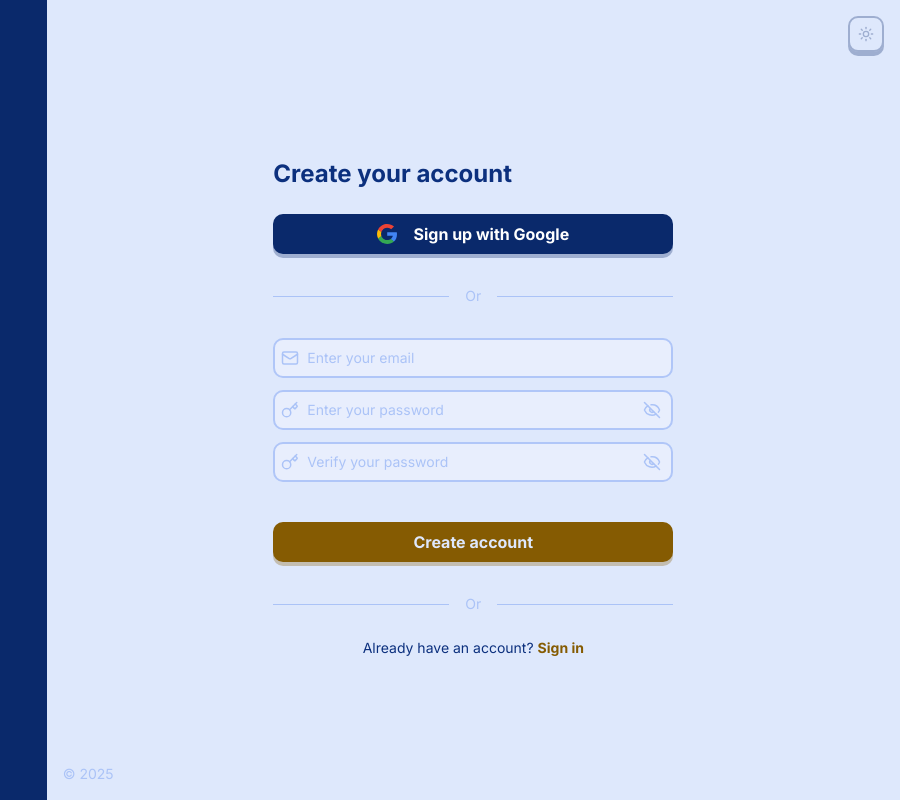
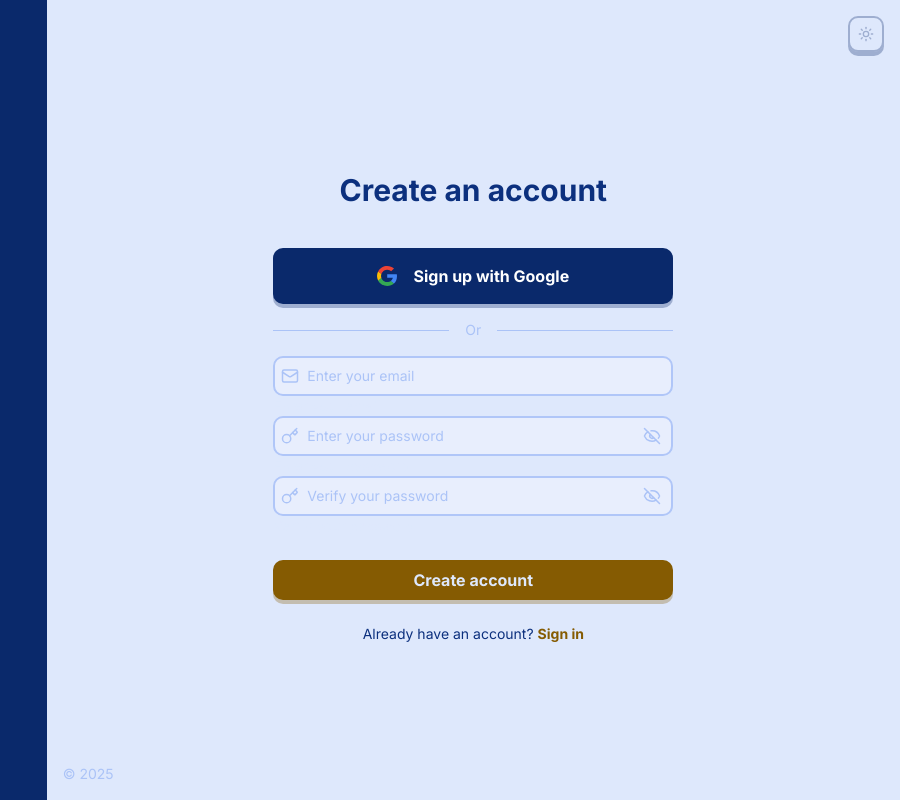
Before and after one commit to Personal-Investmets-Web-App/frontend, a Next.js app: page /register in a window 1280 px wide. Shown: the whole page, without its empty margins (380-1280 px from the left). Built offline with nearby package versions, Linux system fonts and the light colour scheme.

Commit message:
add funtionallity to login and register forms

```diff
--- a/src/modules/auth/app/components/login-form.tsx
+++ b/src/modules/auth/app/components/login-form.tsx
@@ -8,6 +8,7 @@ import { Button } from "@/core/app/components/ui/button"
 import {
   Form,
   FormControl,
+  FormDescription,
   FormField,
   FormItem,
   FormMessage,
@@ -20,13 +21,15 @@ import { Separator } from "@/core/app/components/ui/separator"
 import Image from "next/image"
 
 const formSchema = z.object({
-  email: z.string().email({
+  email: z.string().min(1, {
+    message: "Email is required.",
+  }).email({
     message: "Invalid email address.",
   }),
-  password: z.string().min(8, {
-    message: "Password must be at least 8 characters.",
+  password: z.string().min(1, {
+    message: "Password is required.",
   }),
-})
+}).strict()
 
 export function LoginForm() {
   // 1. Define your form.
@@ -69,10 +72,9 @@ export function LoginForm() {
 
   return (
     <Form {...form}>
-      <form onSubmit={form.handleSubmit(onSubmit)} className="flex flex-col">
-        <h2 className="text-2xl font-bold">Access your account</h2>
-        <div className="mt-6 flex flex-col gap-4">
-          <Button className="w-full" color="primary" onClick={handleGoogleLogin}>
+      <div>
+        <h2 className="text-3xl font-bold text-center">Access your account</h2>
+        <Button className="w-full min-h-14 mt-10" color="primary" onClick={handleGoogleLogin}>
           {isLoading
           ? <Loader2 className="w-4 h-4 animate-spin" />
           : <>
@@ -81,8 +83,8 @@ export function LoginForm() {
             </>
           }
         </Button>
-        </div>
-        <div className="my-8 flex gap-4 items-center">
+        <form onSubmit={form.handleSubmit(onSubmit)} className="flex flex-col">
+          <div className="my-4 flex gap-4 items-center">
             <div className="flex-1">
               <Separator orientation="horizontal" className="bg-muted-foreground" />
             </div>
@@ -91,18 +93,22 @@ export function LoginForm() {
               <Separator orientation="horizontal" className="bg-muted-foreground" />
             </div>
           </div>
-        <div className="space-y-3 min-w-[300px] md:min-w-[400px]">
+          <div className="space-y-0 min-w-[300px] md:min-w-[400px]">
             <FormField
               control={form.control}
               name="email"
               render={({ field }) => (
-              <FormItem>
+                <FormItem className="gap-0">
                   <FormControl>
-                  <Input placeholder="Enter your email" type="email"  {...field}
+                    <Input placeholder="Email" type="email"  {...field}
                       startIcon={MailIcon}
                     />
                   </FormControl>
-                <FormMessage />
+                  {
+                    form.formState.errors.email
+                    ? <FormMessage />
+                    : <FormDescription className="text-background">Enter your email</FormDescription>
+                  }
                 </FormItem>
               )}
             />
@@ -110,33 +116,38 @@ export function LoginForm() {
               control={form.control}
               name="password"
               render={({ field }) => (
-              <FormItem>
-                {/* <FormLabel>Password</FormLabel> */}
+                <FormItem className="gap-0">
                   <FormControl>
-                  <Input placeholder="Enter your password" type={showPassword ? "text" : "password"} {...field}
+                    <Input placeholder="Password" type={showPassword ? "text" : "password"} {...field}
                       startIcon={KeyIcon}
                       endIcon={showPassword ? EyeIcon : EyeOffIcon}
                       onClickEndButton={() => setShowPassword(!showPassword)}
                     />
                   </FormControl>
-                <FormMessage />
+                  {
+                    form.formState.errors.password
+                    ? <FormMessage />
+                    : <FormDescription className="text-background">Enter your password</FormDescription>
+                  }
                 </FormItem>
               )}
             />
-          <div className="flex justify-end">
-            <Link href="/reset-password" className="font-bold text-sm text-secondary hover:underline transition-all duration-300 hover:text-primary">Forgot your password?</Link>
-          </div>
           </div>
           <div className="mt-6 flex flex-col gap-4">
             <Button type="submit" className="w-full" color="secondary">
               {isLoading ? <Loader2 className="w-4 h-4 animate-spin" /> : "Access"}
             </Button>
           </div>
-        <span className="text-sm flex items-center justify-start gap-1 mt-6">
+          <span className="text-sm flex items-center justify-center gap-1 mt-6">
             Don&apos;t have an account?
             <Link href="/register" className="font-bold text-sm text-secondary hover:underline transition-all duration-300 hover:text-primary">Sign up</Link>
           </span>
+          <div className="flex justify-center mt-2">
+            <Link href="/reset-password" className="text-sm text-primary/60 hover:underline transition-all duration-300 hover:text-primary">Forgot your password?</Link>
+          </div>
         </form>
+
+      </div>
     </Form>
   )
 }
--- a/src/modules/auth/app/components/register-form.tsx
+++ b/src/modules/auth/app/components/register-form.tsx
@@ -8,6 +8,7 @@ import { Button } from "@/core/app/components/ui/button"
 import {
   Form,
   FormControl,
+  FormDescription,
   FormField,
   FormItem,
   FormMessage,
@@ -20,14 +21,20 @@ import { Separator } from "@/core/app/components/ui/separator"
 import Image from "next/image"
 
 const formSchema = z.object({
-  email: z.string().email({
+  email: z.string().min(1, {
+    message: "Email is required.",
+  }).email({
     message: "Invalid email address.",
   }),
-  password: z.string().min(8, {
+  password: z.string().min(1, {
+    message: "Password is required.",
+  }).min(8, {
     message: "Password must be at least 8 characters.",
   }),
-  verifyPassword: z.string().min(8, {
-    message: "Password must be at least 8 characters.",
+  verifyPassword: z.string().min(1, {
+    message: "Verify password is required.",
+  }).min(8, {
+    message: "Verify password must be at least 8 characters.",
   }),
 })
 
@@ -74,10 +81,9 @@ export function RegisterForm() {
 
   return (
     <Form {...form}>
-      <form onSubmit={form.handleSubmit(onSubmit)} className="flex flex-col">
-        <h2 className="text-2xl font-bold">Create your account</h2>
-        <div className="mt-6 flex flex-col gap-4">
-          <Button className="w-full" color="primary" onClick={handleGoogleLogin}>
+      <div>
+        <h2 className="text-3xl font-bold text-center">Create an account</h2>
+        <Button className="w-full min-h-14 mt-10" color="primary" onClick={handleGoogleLogin}>
           {isLoading
           ? <Loader2 className="w-4 h-4 animate-spin" />
           : <>
@@ -86,8 +92,8 @@ export function RegisterForm() {
             </>
           }
         </Button>
-        </div>
-        <div className="my-8 flex gap-4 items-center">
+        <form onSubmit={form.handleSubmit(onSubmit)} className="flex flex-col">
+          <div className="my-4 flex gap-4 items-center">
             <div className="flex-1">
               <Separator orientation="horizontal" className="bg-muted-foreground" />
             </div>
@@ -96,18 +102,22 @@ export function RegisterForm() {
               <Separator orientation="horizontal" className="bg-muted-foreground" />
             </div>
           </div>
-        <div className="space-y-3 min-w-[300px] md:min-w-[400px]">
+          <div className="space-y-0 min-w-[300px] md:min-w-[400px]">
             <FormField
               control={form.control}
               name="email"
               render={({ field }) => (
-              <FormItem>
+                <FormItem className="gap-0">
                   <FormControl>
                     <Input placeholder="Enter your email" type="email"  {...field}
                       startIcon={MailIcon}
                     />
                   </FormControl>
-                <FormMessage />
+                  {
+                    form.formState.errors.email
+                    ? <FormMessage />
+                    : <FormDescription className="text-background">Enter your email</FormDescription>
+                  }
                 </FormItem>
               )}
             />
@@ -115,7 +125,7 @@ export function RegisterForm() {
               control={form.control}
               name="password"
               render={({ field }) => (
-              <FormItem>
+                <FormItem className="gap-0">
                   {/* <FormLabel>Password</FormLabel> */}
                   <FormControl>
                     <Input placeholder="Enter your password" type={showPassword ? "text" : "password"} {...field}
@@ -124,7 +134,11 @@ export function RegisterForm() {
                       onClickEndButton={() => setShowPassword(!showPassword)}
                     />
                   </FormControl>
-                <FormMessage />
+                  {
+                    form.formState.errors.password
+                    ? <FormMessage />
+                    : <FormDescription className="text-background">Enter your password</FormDescription>
+                  }
                 </FormItem>
               )}
             />
@@ -132,7 +146,7 @@ export function RegisterForm() {
               control={form.control}
               name="verifyPassword"
               render={({ field }) => (
-              <FormItem>
+                <FormItem className="gap-0">
                   {/* <FormLabel>Password</FormLabel> */}
                   <FormControl>
                     <Input placeholder="Verify your password" type={showPassword ? "text" : "password"} {...field}
@@ -141,30 +155,27 @@ export function RegisterForm() {
                       onClickEndButton={() => setShowPassword(!showPassword)}
                     />
                   </FormControl>
-                <FormMessage />
+                  {
+                    form.formState.errors.verifyPassword
+                    ? <FormMessage />
+                    : <FormDescription className="text-background">Verify your password</FormDescription>
+                  }
                 </FormItem>
               )}
             />
           </div>
-        <div className="mt-10 flex flex-col gap-4">
+          <div className="mt-6 flex flex-col gap-4">
             <Button type="submit" className="w-full" color="secondary" disabled={isLoading}>
               {isLoading ? <Loader2 className="w-4 h-4 animate-spin" /> : "Create account"}
             </Button>
           </div>
-        <div className="mb-6 mt-8 flex gap-4 items-center">
-          <div className="flex-1">
-            <Separator orientation="horizontal" className="bg-muted-foreground" />
-          </div>
-          <span className="text-sm text-muted-foreground">Or</span>
-          <div className="flex-1">
-            <Separator orientation="horizontal" className="bg-muted-foreground" />
-          </div>
-        </div>
-        <span className="text-sm flex items-center justify-center gap-1">
+          <span className="text-sm flex items-center justify-center gap-1 mt-6">
             Already have an account?
             <Link href="/login" className="font-bold text-sm text-secondary hover:underline transition-all duration-300 hover:text-primary">Sign in</Link>
           </span>
         </form>
+
+      </div>
     </Form>
   )
 }
```
Lines whose indentation alone changed are shown as unchanged.
